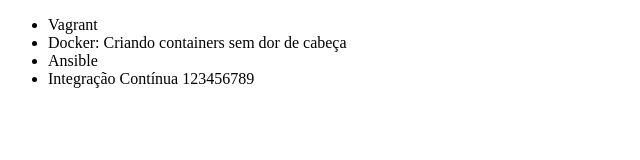
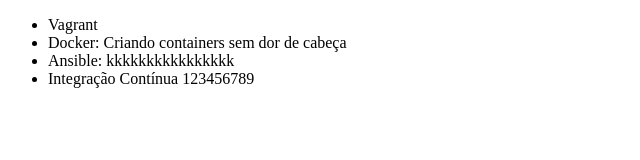
Before and after one commit to DionnesMarinho/Aula-git, a plain HTML site: page index.html in a window 1280 px wide. Shown: the whole page, without its empty margins (0-640 px from the left). Drawn offline with Linux system fonts and the light colour scheme.

Commit message:
Mudando nome do curso de Ansible

```diff
--- a/index.html
+++ b/index.html
@@ -9,7 +9,7 @@
         <ul>
             <li>Vagrant</li>
             <li>Docker: Criando containers sem dor de cabeça</li>
-            <li>Ansible</li>
+            <li>Ansible: kkkkkkkkkkkkkkkk</li>
             <li>Integração Contínua 123456789</li>
         </ul>
     </body>
```
